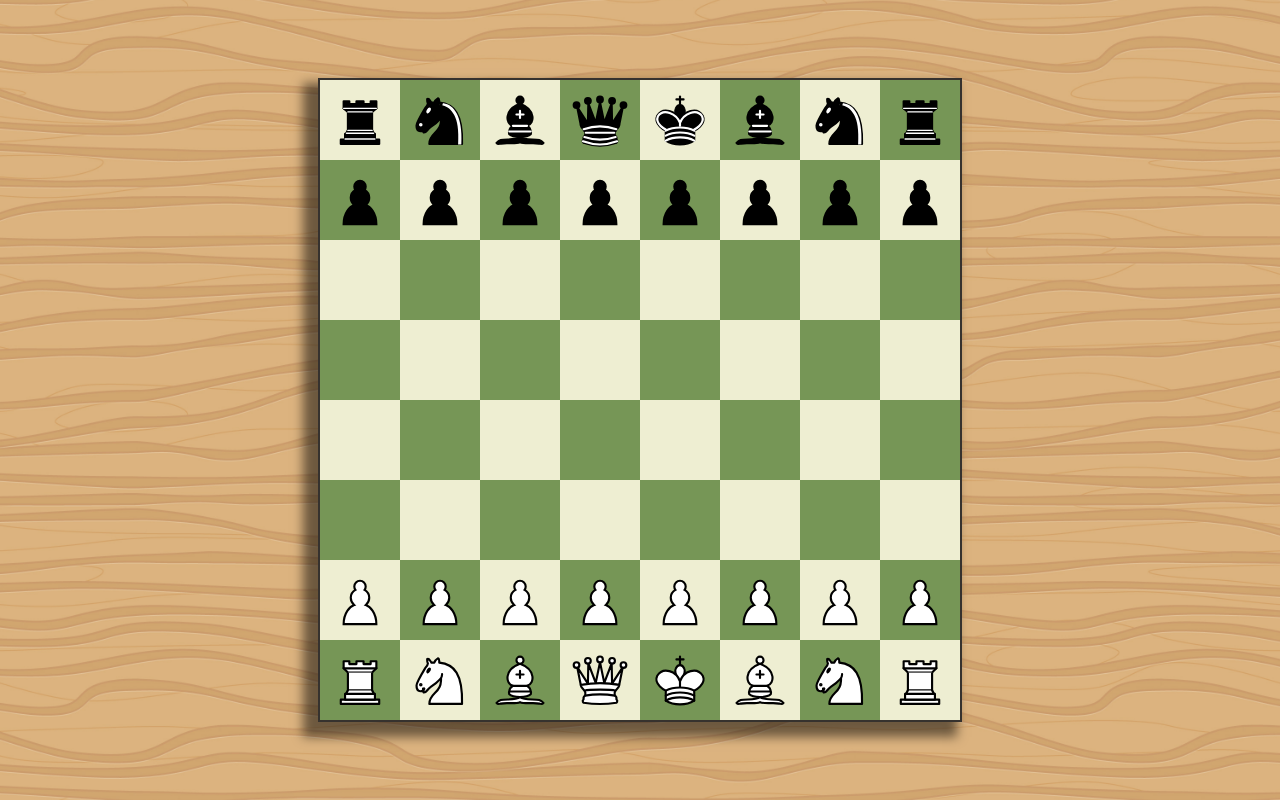
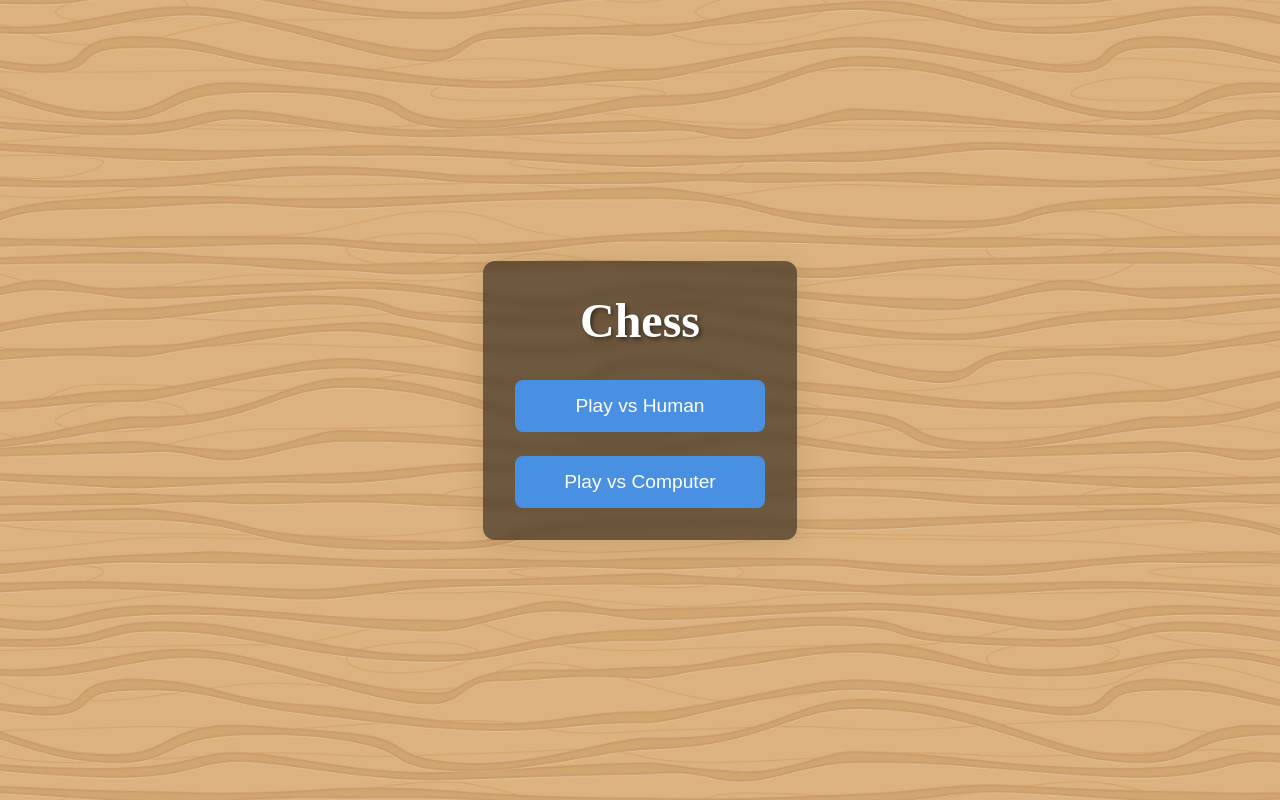
Before and after one commit to MAHanupriSAR/Chess, a React (Vite) app: page / in a window 1280 px wide. Built offline with nearby package versions, Linux system fonts and the light colour scheme.

Commit message:
testing gamemenu

```diff
--- /dev/null
+++ b/src/components/App.css
@@ -0,0 +1,7 @@
+.app-container {
+    display: flex;
+    justify-content: center;
+    align-items: center;
+    min-height: 100vh;
+    width: 100vw;
+}
--- /dev/null
+++ b/src/components/App.jsx
@@ -0,0 +1,31 @@
+import { useState } from 'react';
+import Board from './Board';
+import GameMenu from './Gamemenu';
+import './App.css';
+
+export default function App() {
+    const [gameConfig, setGameConfig] = useState(null);
+
+    function handleStartGame(config) {
+        setGameConfig(config);
+    }
+
+    function handleReset() {
+        setGameConfig(null);
+    }
+
+    return (
+        <div className="app-container">
+            {!gameConfig ? (
+                <GameMenu onStartGame={handleStartGame} />
+            ) : (
+                <Board
+                    fenString= {gameConfig.playerColor==="white"?"rnbqkbnr/pppppppp/8/8/8/8/PPPPPPPP/RNBQKBNR w KQkq - 0 1":"RNBQKBNR/PPPPPPPP/8/8/8/8/pppppppp/rnbqkbnr w KQkq - 0 1"}
+                    vsComputer={gameConfig.vsComputer}
+                    playerColor={gameConfig.playerColor || 'white'}
+                    onReset={handleReset}
+                />
+            )}
+        </div>
+    );
+}
--- a/src/components/Board.css
+++ b/src/components/Board.css
@@ -1,3 +1,10 @@
+.board-container {
+    display: flex;
+    flex-direction: column;
+    align-items: center;
+    gap: 20px;
+}
+
 .board{
     display: grid;
     grid-template-columns: repeat(8, 1fr);
@@ -10,3 +17,18 @@
     box-shadow: -10px 10px 10px 5px rgba(0,0,0,0.5);
     border: 2px solid #36322e;
 }
+
+.exit-btn {
+    padding: 10px 25px;
+    background-color: #e74c3c;
+    color: white;
+    border: none;
+    border-radius: 6px;
+    font-size: 1rem;
+    cursor: pointer;
+    transition: background-color 0.2s;
+}
+
+.exit-btn:hover {
+    background-color: #c0392b;
+}
--- a/src/components/Board.jsx
+++ b/src/components/Board.jsx
@@ -11,9 +11,9 @@ import { getComputerMove } from '../engine/chessEngine';
 import moveSoundFile from '../assets/sounds/move_self.mp3';
 import captureSoundFile from '../assets/sounds/capture.mp3'
 
-export default function Board({fenString}) {
-    const selfPieceColor = "white";
-    const opponentPieceColor = "black"
+export default function Board({ fenString, vsComputer, playerColor, onReset }) {
+    const selfPieceColor = playerColor;
+    const opponentPieceColor = selfPieceColor==="white" ? "black" : "white";
     const [turn, setTurn] = useState(selfPieceColor);
     const [board, setBoard] = useState(() => fenToBoard(fenString));
     const [selectedSquare, setSelectedSquare] = useState(null);
@@ -29,7 +29,7 @@ export default function Board({fenString}) {
     },[board, turn]);
 
     useEffect(()=>{
-        if(turn === opponentPieceColor && !gameStatus){
+        if(vsComputer && turn === opponentPieceColor && !gameStatus){
             const timer = setTimeout(() => {
                 const move = getComputerMove(board, opponentPieceColor);
 
@@ -37,7 +37,7 @@ export default function Board({fenString}) {
                     movePiece(move.fromRow, move.fromCol, move.toRow, move.toCol);
                     setTurn(selfPieceColor);
                 }
-            }, 5000);
+            }, 50);
 
             return () => clearTimeout(timer);
         }
@@ -45,7 +45,7 @@ export default function Board({fenString}) {
 
     function handleSquareClick(row, col){
         if(gameStatus)return;
-        if(turn === opponentPieceColor)return;
+        if(vsComputer && turn === opponentPieceColor)return;
         if(!selectedSquare){
             if(board[row][col] && getPieceColor(board[row][col]) != turn){
                 return;
@@ -148,9 +148,19 @@ export default function Board({fenString}) {
             );
         }
     }
+    // return (
+    //     <div className="board">
+    //         {boardSquares}
+    //     </div>
+    // );
     return (
-        <div className="board">
-            {boardSquares}
+        <div className="board-container">
+            <div className="board">
+                {boardSquares}
+            </div>
+            <button className="exit-btn" onClick={onReset}>
+                Exit to Menu
+            </button>
         </div>
     );
 }
--- /dev/null
+++ b/src/components/Gamemenu.css
@@ -0,0 +1,69 @@
+.game-menu {
+    display: flex;
+    flex-direction: column;
+    align-items: center;
+    justify-content: center;
+    gap: 2rem;
+    padding: 2rem;
+    background-color: rgba(0, 0, 0, 0.5); /* Semi-transparent background */
+    border-radius: 12px;
+    backdrop-filter: blur(5px);
+    box-shadow: 0 4px 30px rgba(0, 0, 0, 0.1);
+}
+
+.menu-title {
+    font-size: 3rem;
+    color: #fff;
+    margin: 0;
+    text-shadow: 2px 2px 4px rgba(0,0,0,0.5);
+}
+
+.menu-options {
+    display: flex;
+    flex-direction: column;
+    gap: 1.5rem;
+    width: 100%;
+    align-items: center;
+}
+
+.menu-btn {
+    padding: 15px 40px;
+    font-size: 1.2rem;
+    cursor: pointer;
+    background-color: #4a90e2;
+    color: white;
+    border: none;
+    border-radius: 8px;
+    transition: transform 0.2s, background-color 0.2s;
+    width: 250px;
+    text-align: center;
+}
+
+.menu-btn:hover {
+    background-color: #357abd;
+    transform: translateY(-2px);
+
+}
+
+.menu-sub-title {
+    color: #ddd;
+    font-size: 1.5rem;
+    margin-bottom: 1rem;
+}
+
+.color-selection {
+    display: flex;
+    gap: 1.5rem;
+}
+
+.back-btn {
+    margin-top: 1rem;
+    background-color: transparent;
+    border: 2px solid #666;
+    color: #ccc;
+}
+
+.back-btn:hover {
+    background-color: rgba(255,255,255,0.1);
+    transform: none;
+}
--- a/src/components/Gamemenu.jsx
+++ b/src/components/Gamemenu.jsx
@@ -0,0 +1,54 @@
+import React, { useState } from 'react';
+import './GameMenu.css';
+
+export default function GameMenu({ onStartGame }) {
+    const [showComputerOptions, setShowComputerOptions] = useState(false);
+
+    return (
+        <div className="game-menu">
+            <h1 className="menu-title">Chess</h1>
+
+            {!showComputerOptions ? (
+                <div className="menu-options">
+                    <button
+                        className="menu-btn"
+                        onClick={() => onStartGame({ vsComputer: false })}
+                    >
+                        Play vs Human
+                    </button>
+
+                    <button
+                        className="menu-btn"
+                        onClick={() => setShowComputerOptions(true)}
+                    >
+                        Play vs Computer
+                    </button>
+                </div>
+            ) : (
+                <div className="menu-options">
+                    <h3 className="menu-sub-title">Choose Side</h3>
+                    <div className="color-selection">
+                        <button
+                            className="menu-btn"
+                            onClick={() => onStartGame({ vsComputer: true, playerColor: 'white' })}
+                        >
+                            White
+                        </button>
+                        <button
+                            className="menu-btn"
+                            onClick={() => onStartGame({ vsComputer: true, playerColor: 'black' })}
+                        >
+                            Black
+                        </button>
+                    </div>
+                    <button
+                        className="menu-btn back-btn"
+                        onClick={() => setShowComputerOptions(false)}
+                    >
+                        Back
+                    </button>
+                </div>
+            )}
+        </div>
+    );
+}
--- a/src/main.jsx
+++ b/src/main.jsx
@@ -1,7 +1,11 @@
 import { createRoot } from 'react-dom/client'
 import './index.css'
 import Board from './components/Board'
+import GameMenu from './components/Gamemenu'
+import App from './components/App'
 
 createRoot(document.getElementById('root')).render(
-  <Board fenString="rnbqkbnr/pppppppp/8/8/8/8/PPPPPPPP/RNBQKBNR w KQkq - 0 1"></Board>
+  // <Board fenString="rnbqkbnr/pppppppp/8/8/8/8/PPPPPPPP/RNBQKBNR w KQkq - 0 1"></Board>
+  // <GameMenu></GameMenu>
+  <App></App>
 )
```
